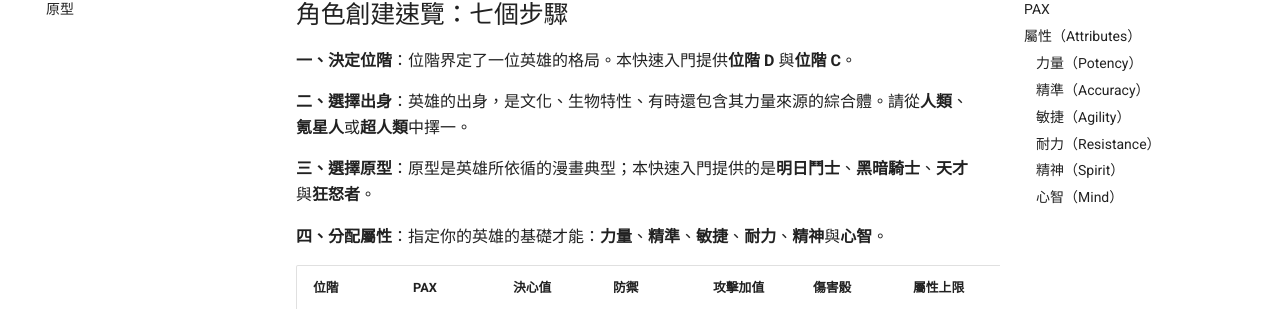
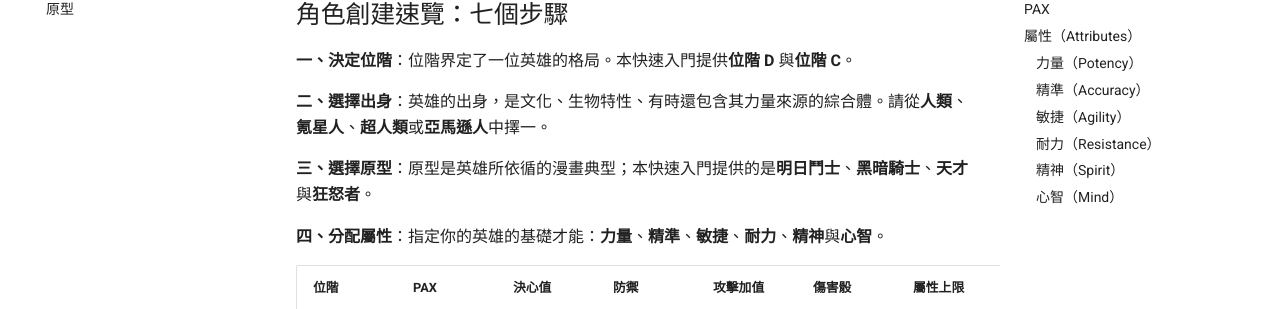
Before and after one commit to qwe17283991/JLU-Rulebook, an MkDocs documentation site: the page built from docs/JLU_譯文_03_角色創建_位階PAX屬性.md, in a window 1280 px wide and 900 px high. Shown: the part 231-540 px from the top of the window. Built offline with MkDocs 1.6.1 and Material for MkDocs 9.7.7, drawn with Linux system fonts in a browser that asks for light colours.

Commit message:
自動更新規則書內容

```diff
--- a/docs/JLU_譯文_03_角色創建_位階PAX屬性.md
+++ b/docs/JLU_譯文_03_角色創建_位階PAX屬性.md
@@ -4,7 +4,7 @@
 
 **一、決定位階**：位階界定了一位英雄的格局。本快速入門提供**位階 D** 與**位階 C**。
 
-**二、選擇出身**：英雄的出身，是文化、生物特性、有時還包含其力量來源的綜合體。請從**人類**、**氪星人**或**超人類**中擇一。
+**二、選擇出身**：英雄的出身，是文化、生物特性、有時還包含其力量來源的綜合體。請從**人類**、**氪星人**、**超人類**或**亞馬遜人**中擇一。
 
 **三、選擇原型**：原型是英雄所依循的漫畫典型；本快速入門提供的是**明日鬥士**、**黑暗騎士**、**天才**與**狂怒者**。
 
```
Also changed, not shown: site/JLU_譯文_03_角色創建_位階PAX屬性/index.html, site/search/search_index.json.
